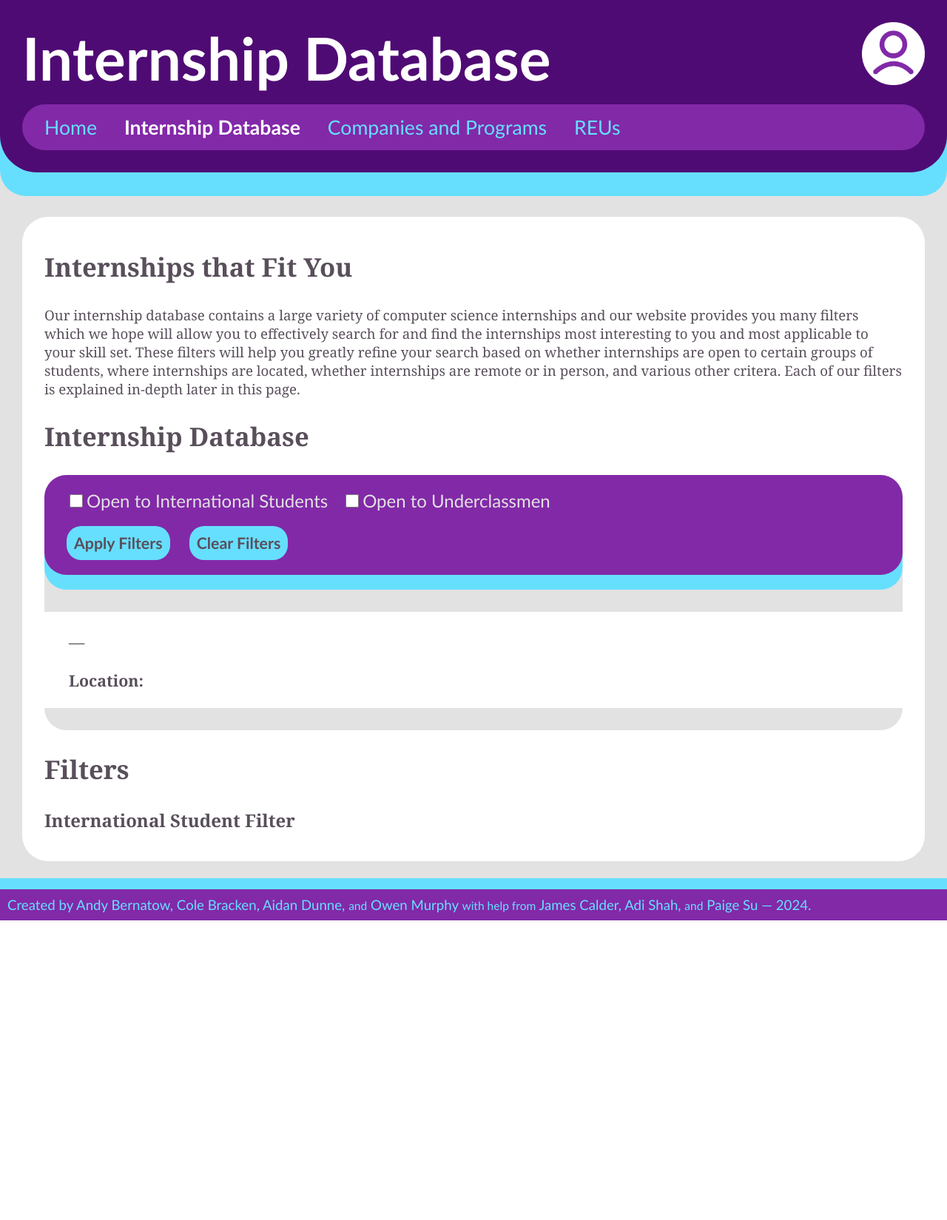
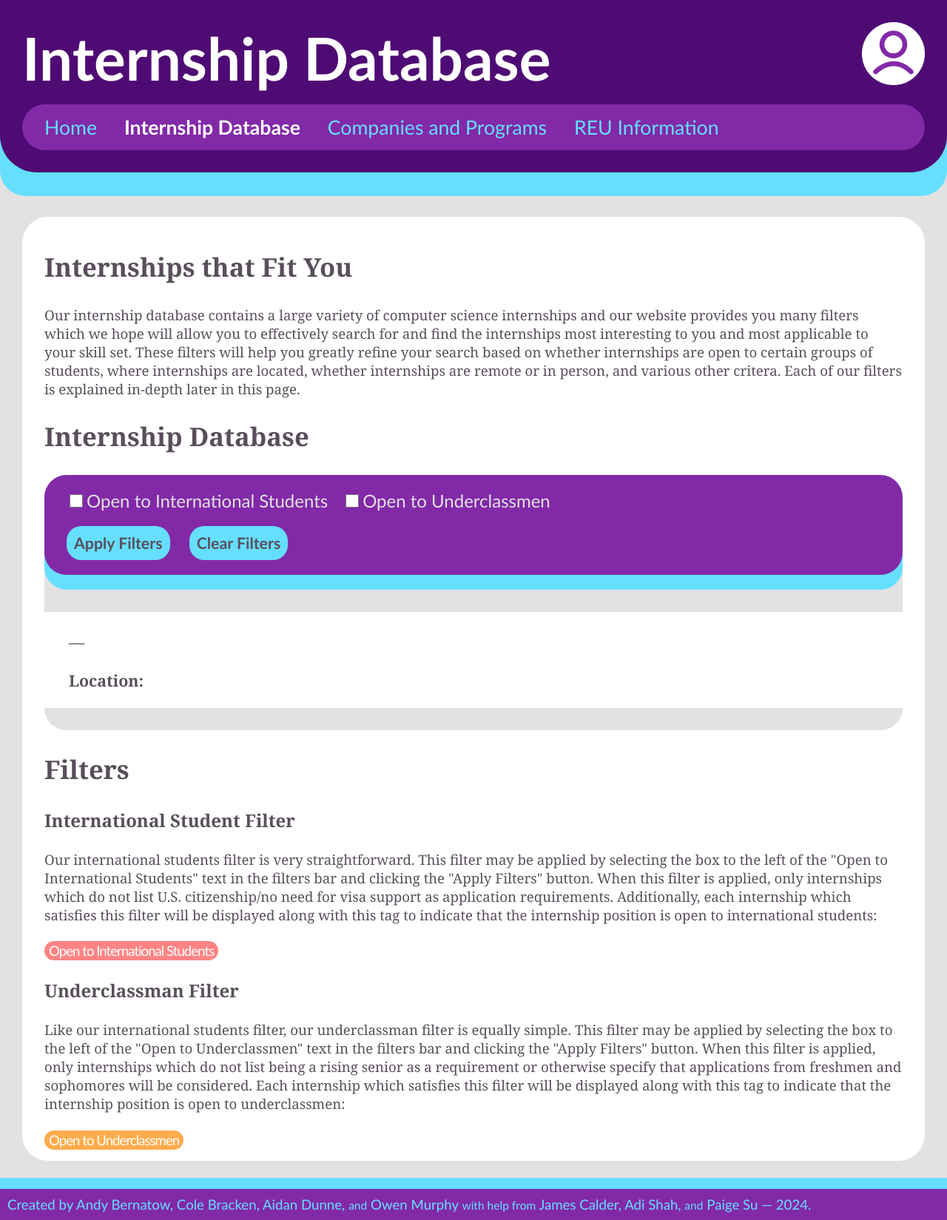
Before and after one commit to aidan-dunne/sweProject, a PHP site: page /internshipDB.php in a window 1280 px wide. Shown: the whole page at 74% size. Before the commit the page ends 1244 px from the top, so only its background shows below. Run offline with PHP 8.4, Linux system fonts and the light colour scheme; the visitor is signed in with stand-in values (Sample User, id 1); data that the repository does not hold is empty; some libraries are stand-ins or nearby versions.

Commit message:
Changed REU tab name, updated homepage and db page info

```diff
--- a/REUTab.php
+++ b/REUTab.php
@@ -14,13 +14,13 @@
 	models apporoved by end users -->
 	<div class="headerTopBG"></div>
 	<header>
-		<h1>REUs</h1>
+		<h1>Research Experiences for Undergraduates</h1>
 		<a href="userProfile.php"><img src="images/profilePageIcon.png" class="profIcon"></img></a>
 		<nav id="mainNav">
 			<a href="index.php">Home</a>
 			<a href="internshipDB.php">Internship Database</a>
 			<a href="pastInternships.php">Companies and Programs</a>
-			<a href="REUTab.php" class="currentPage">REUs</a>
+			<a href="REUTab.php" class="currentPage">REU Information</a>
 		</nav>
 	</header>
 	<div class="headerBottomBorder"></div>
--- a/internshipDB.php
+++ b/internshipDB.php
@@ -90,7 +90,7 @@
 			<a href="index.php">Home</a>
 			<a href="internshipDB.php" class="currentPage">Internship Database</a>
 			<a href="pastInternships.php">Companies and Programs</a>
-			<a href="REUTab.php">REUs</a>
+			<a href="REUTab.php">REU Information</a>
 		</nav>
 	</header>
 	<div class="headerBottomBorder"></div>
@@ -333,6 +333,18 @@
 			?>
 			<h2>Filters</h2>
 			<h3>International Student Filter</h3>
+			<p>Our international students filter is very straightforward. This filter may be applied by selecting the box to the left of the "Open to
+			International Students" text in the filters bar and clicking the "Apply Filters" button. When this filter is applied, only internships
+			which do not list U.S. citizenship/no need for visa support as application requirements. Additionally, each internship which satisfies this
+			filter will be displayed along with this tag to indicate that the internship position is open to international students:</p>
+			<span class="filterSat"><p class="INTL">Open to International Students</p></span>
+			<h3>Underclassman Filter</h3>
+			<p>Like our international students filter, our underclassman filter is equally simple. This filter may be applied by selecting the box to the
+			left of the "Open to Underclassmen" text in the filters bar and clicking the "Apply Filters" button. When this filter is applied, only
+			internships which do not list being a rising senior as a requirement or otherwise specify that applications from freshmen and sophomores
+			will be considered. Each internship which satisfies this filter will be displayed along with this tag to indicate that the internship
+			position is open to underclassmen:</p>
+			<span class="filterSat"><p class="UCLASS">Open to Underclassmen</p></span>
 		</section>
 		<footer>
 			Created by Andy Bernatow, Cole Bracken, Aidan Dunne, <small>and</small> Owen Murphy <small>with help from</small> James Calder, Adi Shah,
--- a/pastInternships.php
+++ b/pastInternships.php
@@ -20,7 +20,7 @@
 			<a href="index.php">Home</a>
 			<a href="internshipDB.php">Internship Database</a>
 			<a href="pastInternships.php" class="currentPage">Companies and Programs</a>
-			<a href="REUTab.php">REUs</a>
+			<a href="REUTab.php">REU Information</a>
 		</nav>
 	</header>
 	<div class="headerBottomBorder"></div>
--- a/userProfile.php
+++ b/userProfile.php
@@ -44,7 +44,7 @@
 			<a href="index.php">Home</a>
 			<a href="internshipDB.php">Internship Database</a>
 			<a href="pastInternships.php">Companies and Programs</a>
-			<a href="REUTab.php">REUs</a>
+			<a href="REUTab.php">REU Information</a>
 		</nav>
 	</header>
 	<div class="headerBottomBorder"></div>
```
Also changed, not shown: index.php (+9 -2 lines).
